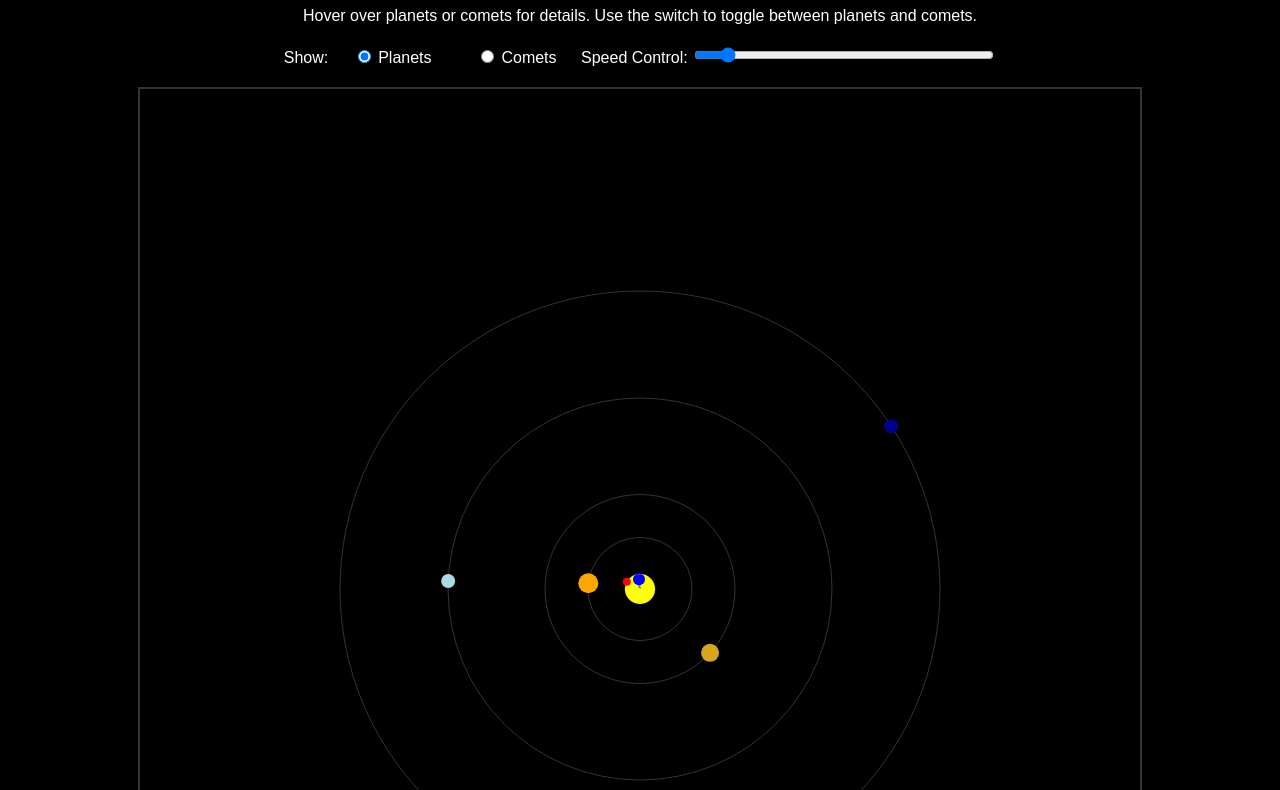
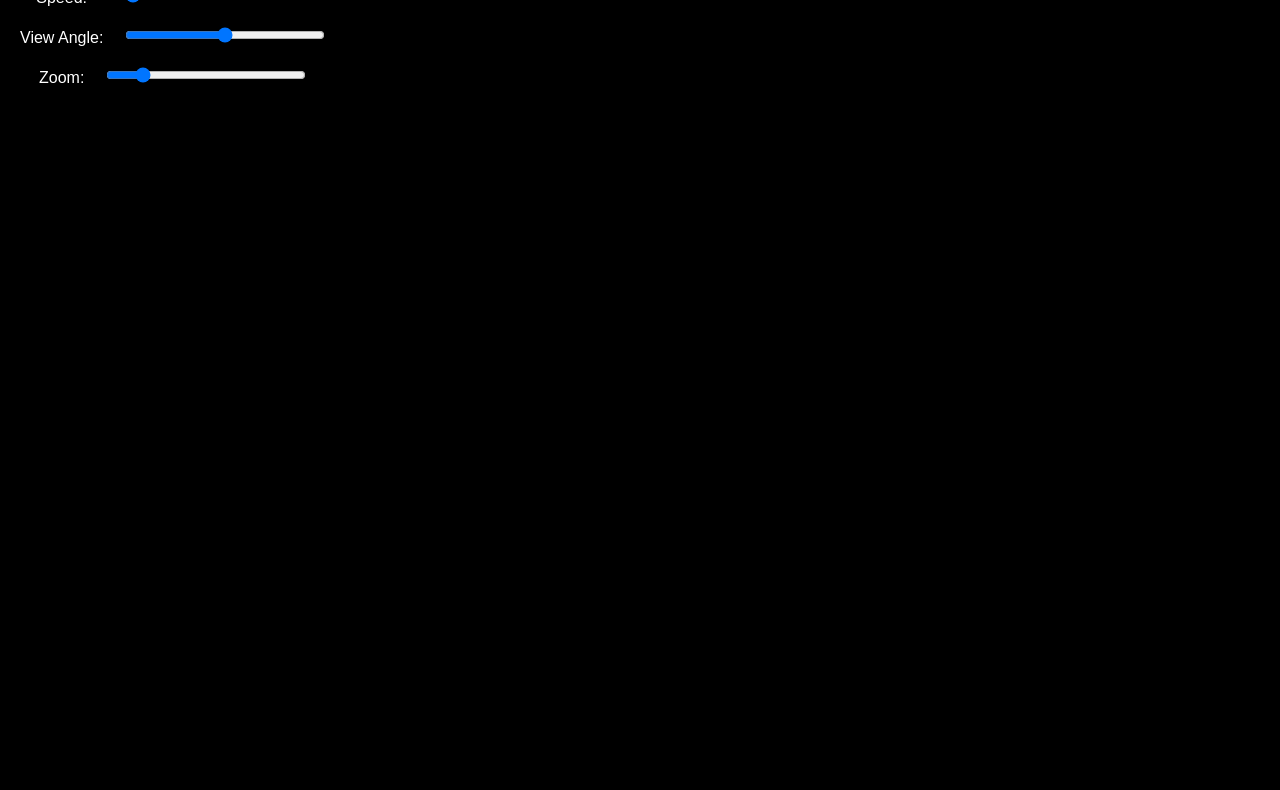
Before and after one commit to siychan/Space-Apps-2024, a plain HTML site: page index.html in a window 1280 px wide. Shown: the part 73-863 px from the top of the page. After the commit the page ends 800 px from the top, so only its background shows below. Drawn offline with nearby package versions, Linux system fonts and the light colour scheme.

Commit message:
Update index.html

```diff
--- a/index.html
+++ b/index.html
@@ -3,66 +3,52 @@
 <head>
   <meta charset="UTF-8">
   <meta name="viewport" content="width=device-width, initial-scale=1.0">
-  <title>Interactive Orrery with Planets and Comets</title>
+  <title>3D Interactive Orrery</title>
   <style>
     body {
       margin: 0;
-      text-align: center;
-      background-color: black;
+      overflow: hidden;
+      background: black;
       color: white;
       font-family: Arial, sans-serif;
+      text-align: center;
     }
     canvas {
       display: block;
-      margin: 20px auto;
-      background-color: black;
-      border: 2px solid #333;
     }
     .controls {
-      margin: 20px auto;
-      text-align: center;
-      color: white;
+      position: absolute;
+      top: 10px;
+      left: 10px;
+      background: rgba(0, 0, 0, 0.5);
+      padding: 10px;
+      border-radius: 8px;
+      z-index: 1;
     }
-    .controls input[type="range"] {
-      width: 300px;
+    .controls label {
+      margin-right: 15px;
     }
-    .switch {
-      display: inline-block;
-      margin: 0 20px;
-    }
-    .info {
-      position: absolute;
-      color: white;
-      background-color: rgba(0, 0, 0, 0.7);
-      padding: 10px;
-      display: none;
-      pointer-events: none;
-      font-size: 14px;
+    input[type="range"] {
+      width: 200px;
     }
   </style>
 </head>
 <body>
-  <h1>Interactive Orrery: Planets & Comets</h1>
-  <p>Hover over planets or comets for details. Use the switch to toggle between planets and comets.</p>
-
-  <!-- Switch between planets and comets -->
   <div class="controls">
-    <label for="objectSwitch">Show:</label>
-    <label class="switch">
-      <input type="radio" name="celestialType" id="showPlanets" checked> Planets
-    </label>
-    <label class="switch">
-      <input type="radio" name="celestialType" id="showComets"> Comets
-    </label>
-
-    <!-- Speed control slider -->
-    <label for="speedRange">Speed Control:</label>
+    <label><input type="radio" name="viewType" id="viewPlanets" checked> Planets</label>
+    <label><input type="radio" name="viewType" id="viewComets"> Comets</label>
+    <label><input type="radio" name="viewType" id="viewBoth"> Both</label>
+    <br><br>
+    <label for="speedRange">Speed:</label>
     <input type="range" id="speedRange" min="0.1" max="10" value="1" step="0.1">
+    <br><br>
+    <label for="angleRange">View Angle:</label>
+    <input type="range" id="angleRange" min="-90" max= "90" value="0" step="1">
+    <br><br>
+    <label for="zoomRange">Zoom:</label>
+    <input type="range" id="zoomRange" min="5" max="100" value="20" step="1">
   </div>
-
-  <canvas id="orreryCanvas" width="1000" height="1000"></canvas>
-  <div class="info" id="infoBox"></div>
-
+  <script src="https://cdnjs.cloudflare.com/ajax/libs/three.js/r128/three.min.js"></script>
   <script src="app.js"></script>
 </body>
 </html>
```
